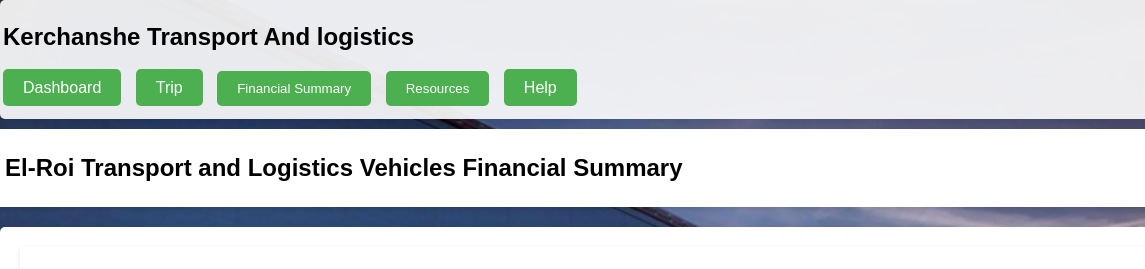
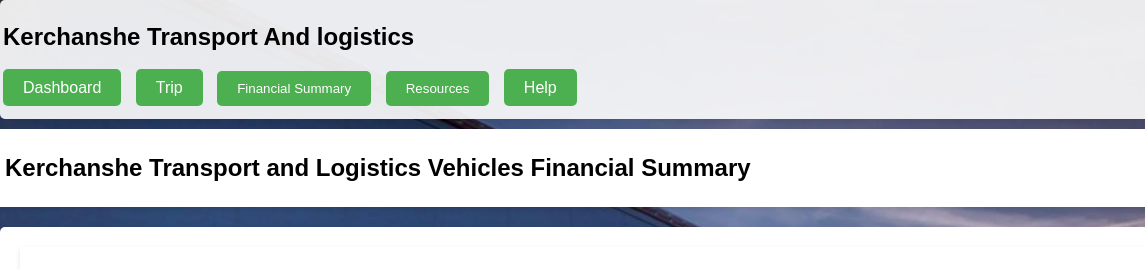
Before and after one commit to RachelZakir/Transport_IMS, a plain HTML site: page vehiclesreport.html in a window 1280 px wide. Shown: the top 269 px of the page, 0-1145 px from the left. Drawn offline with Linux system fonts and the light colour scheme; no server answers.

Commit message:
Update vehiclesreport.html

```diff
--- a/vehiclesreport.html
+++ b/vehiclesreport.html
@@ -299,7 +299,7 @@ h3 {
     </div>
   </div>
   <div class="header">
-    <h2>El-Roi Transport and Logistics Vehicles Financial Summary</h2>
+    <h2>Kerchanshe Transport and Logistics Vehicles Financial Summary</h2>
   </div>
 
 <div class="dashboard-container">
```
